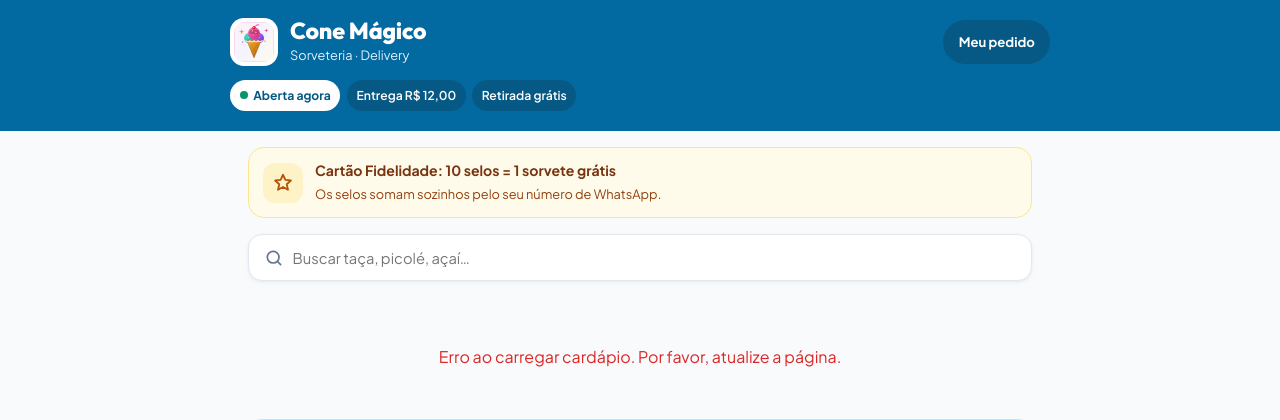
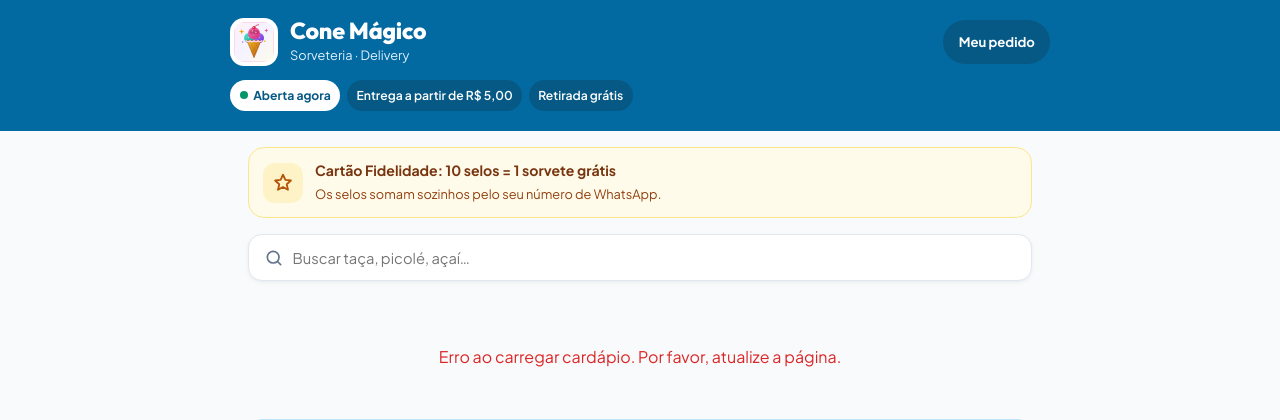
Before and after one commit to Fabiannss/cone-magico, a Python web app: template templates/pedir.html in a window 1280 px wide. Shown: the top 420 px of the page. Run offline with Jinja, Linux system fonts and the light colour scheme; the template is opened without the code that fills it, so the values that code supplies are empty.

Commit message:
feat: taxa de entrega por faixa de distancia (ate 2 km R$5, 3 a 5 km R$8, 6 a 8 km R$12) (#11)
Claude-Session: https://claude.ai/code/session_01BYGnDLA2y75NpAjG9yF6Lt

Co-authored-by: Claude <noreply@anthropic.com>

```diff
--- a/templates/pedir.html
+++ b/templates/pedir.html
@@ -788,7 +788,7 @@
             </div>
             <div class="store-status-bar">
                 <span class="pill-badge pill-aberta"><span class="ponto-verde"></span>Aberta agora</span>
-                <span class="pill-badge" id="pill-taxa-entrega">Entrega R$ 12,00</span>
+                <span class="pill-badge" id="pill-taxa-entrega">Entrega a partir de R$ 5,00</span>
                 <a class="pill-badge" href="#endereco-loja" style="text-decoration:none; color:inherit;">Retirada grátis</a>
             </div>
         </div>
@@ -845,7 +845,7 @@
                 <label style="font-size:0.82rem; font-weight:800; color:#334155; margin-bottom:0.4rem; display:block;">Como deseja receber seu pedido?</label>
                 <div class="toggle-switch-grid">
                     <button type="button" class="toggle-tab-btn active" id="btn-toggle-delivery" onclick="ClienteApp.definirModalidade('99Entrega / Motoboy')">
-                        🛵 Delivery em Casa<br><small style="font-weight:600; color:#0369a1;">99Entrega (+R$ 12,00)</small>
+                        🛵 Delivery em Casa<br><small style="font-weight:600; color:#0369a1;">99Entrega (R$ 5 a R$ 12)</small>
                     </button>
                     <button type="button" class="toggle-tab-btn" id="btn-toggle-retirada" onclick="ClienteApp.definirModalidade('Retirada no Balcão')">
                         🏪 Retirar no Balcão<br><small style="font-weight:600; color:#10b981;">Sem Taxa (Grátis)</small>
@@ -866,6 +866,13 @@
                 <div class="form-row">
                     <label>Seu WhatsApp (Pontua no Cartão Fidelidade) *</label>
                     <input type="tel" id="cli-whatsapp-input" class="input-text" required placeholder="(11) 99999-9999">
+                </div>
+
+                <div class="form-row" id="row-faixa-entrega">
+                    <label>Distância da entrega (taxa da 99) *</label>
+                    <select id="cli-faixa-select" class="input-text" onchange="ClienteApp.escolherFaixa()">
+                        <option value="">Escolha a distância até você</option>
+                    </select>
                 </div>
 
                 <div class="form-row" id="row-endereco-entrega">
@@ -911,7 +918,7 @@
                     </div>
                     <div class="summary-line">
                         <span>Taxa de Entrega:</span>
-                        <strong id="taxa-val-txt">R$ 12,00</strong>
+                        <strong id="taxa-val-txt">Escolha a distância</strong>
                     </div>
                     <div class="summary-line total">
                         <span>Total do Pedido:</span>
@@ -950,7 +957,13 @@
             carrinho: [],
             categoriaSelecionada: "",
             modalidadeEntrega: "99Entrega / Motoboy",
-            taxaEntregaFixa: 12.00,
+            faixas: [{id:"ate2",rotulo:"Até 2 km",valor:5},{id:"ate5",rotulo:"De 3 a 5 km",valor:8},{id:"ate8",rotulo:"De 6 a 8 km",valor:12}],
+            faixaEscolhida: "",
+            taxaAtual() {
+                if (this.modalidadeEntrega === "Retirada no Balcão") return 0;
+                const f = this.faixas.find((x) => x.id === this.faixaEscolhida);
+                return f ? f.valor : 0;
+            },
             ultimoPedidoSalvo: localStorage.getItem("conemagico_last_order") || "",
             pollingTimer: null,
             leafletMap: null,
@@ -965,9 +978,12 @@
                     const res = await fetch("/api/public/cardapio");
                     const data = await res.json();
                     this.cardapio = data.produtos || [];
-                    this.taxaEntregaFixa = Number(data.taxa_entrega_padrao ?? 12.00);
+                    if (Array.isArray(data.faixas_entrega) && data.faixas_entrega.length) this.faixas = data.faixas_entrega;
+                    const sel = document.getElementById("cli-faixa-select");
+                    sel.innerHTML = '<option value="">Escolha a distância até você</option>' +
+                        this.faixas.map((f) => `<option value="${f.id}">${f.rotulo} — ${this.formatBRL(f.valor)}</option>`).join("");
                     const pillTaxa = document.getElementById("pill-taxa-entrega");
-                    if (pillTaxa) pillTaxa.textContent = `Entrega ${this.formatBRL(this.taxaEntregaFixa)}`;
+                    if (pillTaxa) pillTaxa.textContent = `Entrega a partir de ${this.formatBRL(Math.min(...this.faixas.map((f) => f.valor)))}`;
                     this.renderizarCategorias();
                     this.renderizarCardapio();
                 } catch (e) {
@@ -1128,6 +1144,12 @@
                 document.getElementById("btn-toggle-retirada").classList.toggle("active", mod === "Retirada no Balcão");
                 document.getElementById("row-endereco-entrega").style.display = mod === "Retirada no Balcão" ? "none" : "block";
                 document.getElementById("endereco-retirada").style.display = mod === "Retirada no Balcão" ? "block" : "none";
+                document.getElementById("row-faixa-entrega").style.display = mod === "Retirada no Balcão" ? "none" : "block";
+                this.renderizarItensCheckout();
+            },
+
+            escolherFaixa() {
+                this.faixaEscolhida = document.getElementById("cli-faixa-select").value;
                 this.renderizarItensCheckout();
             },
 
@@ -1167,14 +1189,19 @@
                 `).join("");
 
                 const subtotal = this.carrinho.reduce((acc, i) => acc + i.preco * i.qtd, 0);
-                const taxa = this.modalidadeEntrega === "Retirada no Balcão" ? 0 : this.taxaEntregaFixa;
+                const taxa = this.taxaAtual();
                 document.getElementById("subtotal-val-txt").textContent = this.formatBRL(subtotal);
-                document.getElementById("taxa-val-txt").textContent = taxa === 0 ? "Grátis (Balcão)" : this.formatBRL(taxa);
+                document.getElementById("taxa-val-txt").textContent = this.modalidadeEntrega === "Retirada no Balcão" ? "Grátis (Balcão)" : (taxa === 0 ? "Escolha a distância" : this.formatBRL(taxa));
                 document.getElementById("total-val-txt").textContent = this.formatBRL(subtotal + taxa);
             },
 
             async enviarPedidoOnline() {
                 const btn = document.getElementById("btn-enviar-final");
+                if (this.modalidadeEntrega !== "Retirada no Balcão" && !this.faixaEscolhida) {
+                    alert("Escolha a distância da entrega para calcular a taxa.");
+                    document.getElementById("cli-faixa-select").focus();
+                    return;
+                }
                 btn.disabled = true;
                 btn.textContent = "⏳ Enviando pedido...";
 
@@ -1187,7 +1214,7 @@
                         observacoes: document.getElementById("cli-obs-input").value,
                         forma_pagamento: document.getElementById("cli-pagamento-select").value,
                         troco_para: document.getElementById("cli-troco-input").value || 0,
-                        taxa_entrega: this.modalidadeEntrega === "Retirada no Balcão" ? 0 : this.taxaEntregaFixa,
+                        faixa_entrega: this.modalidadeEntrega === "Retirada no Balcão" ? "" : this.faixaEscolhida,
                         itens: this.carrinho,
                     };
 
```
Also changed, not shown: app.py (+18 -1 lines).
